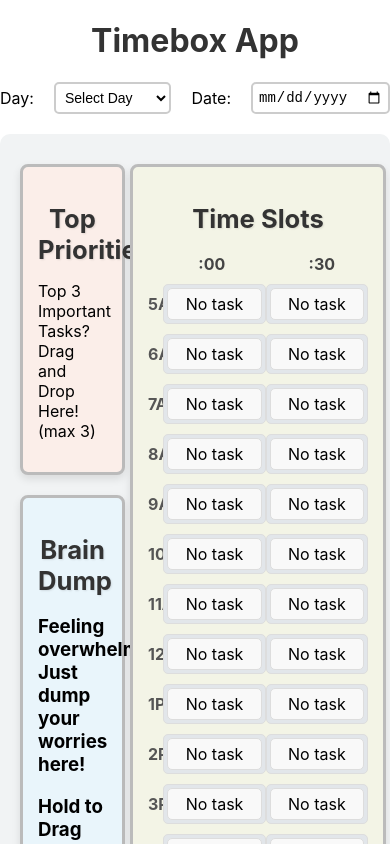
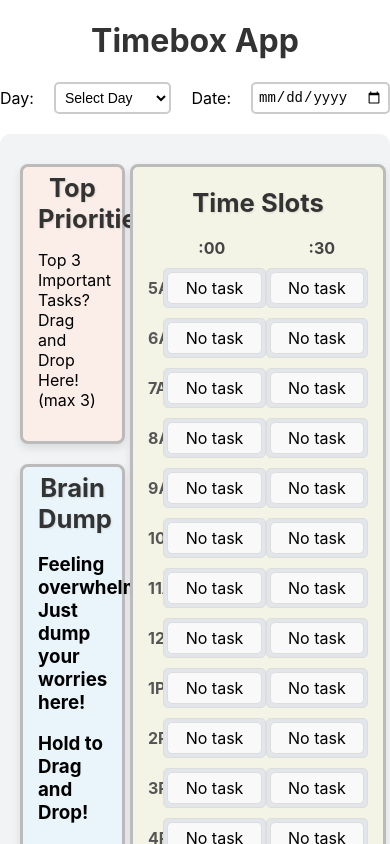
Before and after one commit to MidziRibery/timebox, a React (Create React App) app: page / in a window 390 px wide. Shown: the top 844 px of the page. Built offline with nearby package versions, Linux system fonts and the light colour scheme.

Commit message:
before we optimise for mobile

```diff
--- a/public/index.html
+++ b/public/index.html
@@ -7,7 +7,7 @@
     <meta name="theme-color" content="#000000" />
     <meta
       name="description"
-      content="Web site created using create-react-app"
+      content="Increase Productivity! Clear your Worries!"
     />
     <link rel="apple-touch-icon" href="%PUBLIC_URL%/logo192.png" />
     <!--
--- a/src/App.css
+++ b/src/App.css
@@ -65,6 +65,8 @@ button,
   padding: 15px;
   background-color: #fbeee9; /* Soft blue background */
   border-radius: 8px;
+  margin-top: 0px; /* Remove any top margin */
+  padding-top: 0px; /* Optionally remove extra padding at the top */
 }
 
 /* Styling for brain dump */
@@ -73,6 +75,8 @@ button,
   padding: 15px;
   background-color: #e9f5fb; /* Soft pink background */
   border-radius: 8px;
+  margin-top: 0px; /* Remove any top margin */
+  padding-top: 0px; /* Optionally remove extra padding at the top */
 }
 
 /* Styling for the Brain Dump input field */
@@ -262,3 +266,10 @@ h2 {
     transform: translateX(100px); /* Slide out while fading */
   }
 }
+
+.priority-list h2,
+.brain-dump h2,
+.time-slots-container h2 {
+  margin-top: 5px; /* Remove top margin */
+  padding-top: 0px; /* Remove top padding */
+}
```
